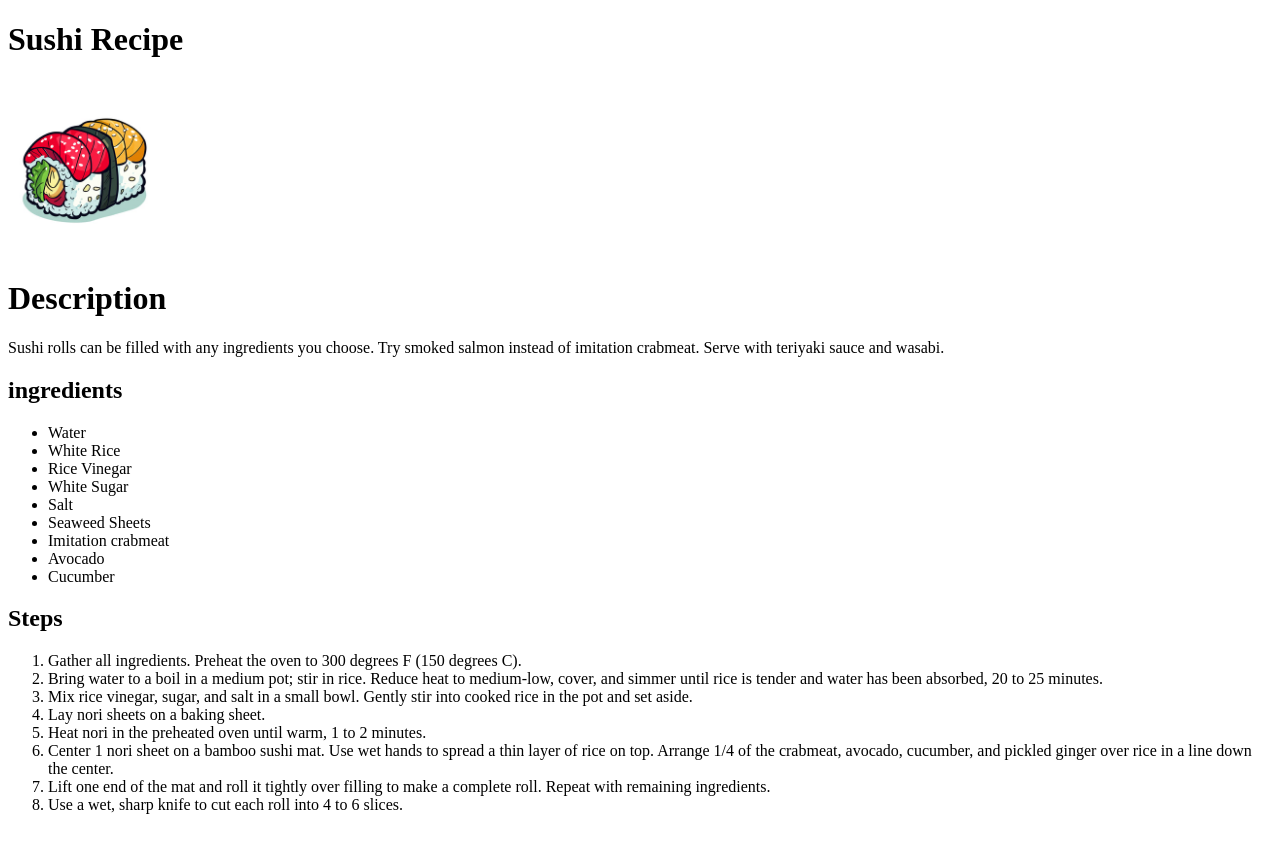
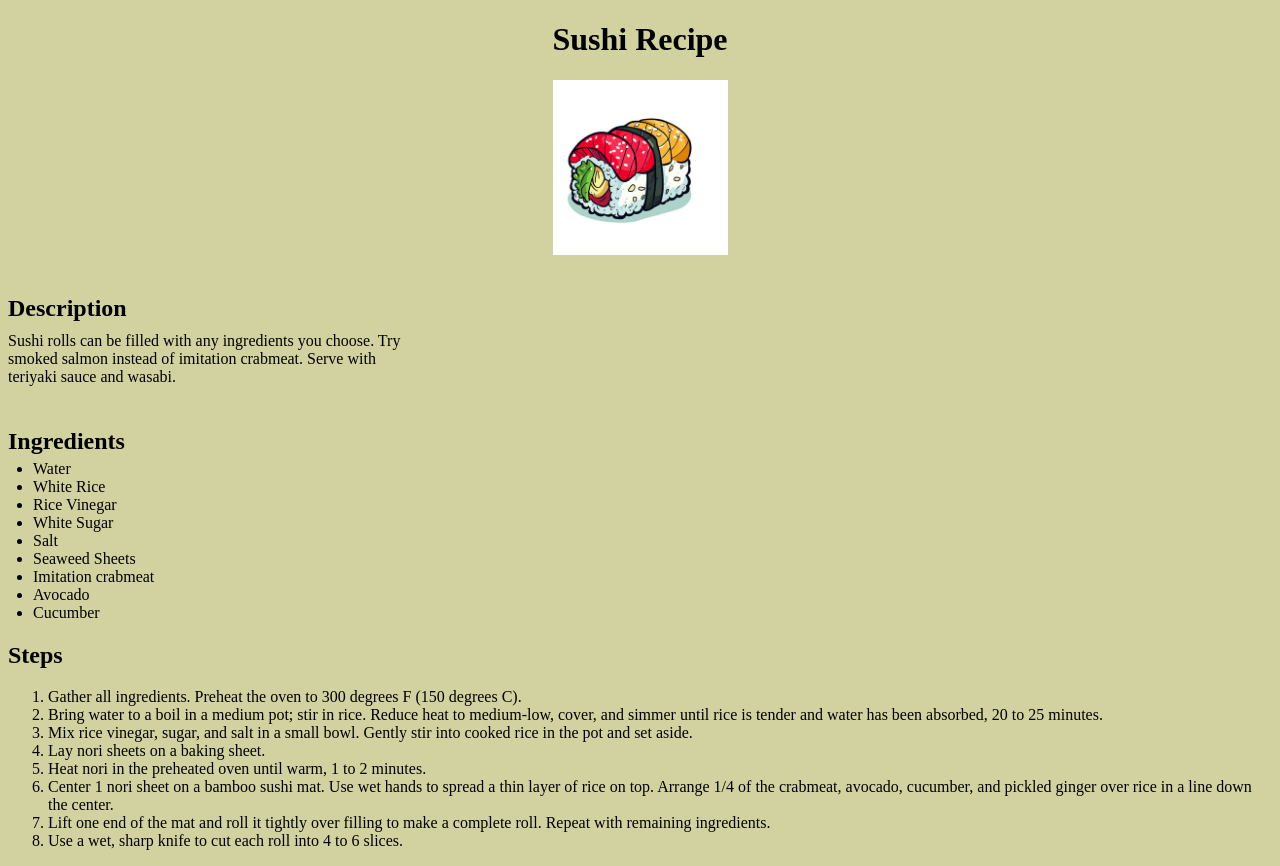
Before and after one commit to YanicB/odin-recipes, a plain HTML site: page recipes/sushi.html in a window 1280 px wide. Before the commit the page ends 830 px from the top, so only its background shows below. Drawn offline with Linux system fonts and the light colour scheme.

Commit message:
Added CSS to all the recipe pages, might want to alter later for better use

```diff
--- a/recipes/sushi.html
+++ b/recipes/sushi.html
@@ -4,24 +4,25 @@
     <head>
         <meta charset="UTF-8">
         <title>Sushi Recipe</title>
+        <link rel="stylesheet" type="text/css" href="../styles.css">
     </head>
 
     <body>
         <h1>Sushi Recipe</h1>
 
-        <img src="../images/sushi.jpg"alt="Sushi"height="175" width="175"
+        <img src="../images/sushi.jpg"alt="Sushi"height="175" width="175">
 
-        <p>
-        <h1>Description</h1>
-        </p>
+        <div class="de-title">
+        <h2>Description</h2>
+        </div>
 
-         <p>
+         <p class="description">
             Sushi rolls can be filled with any ingredients you choose.
             Try smoked salmon instead of imitation crabmeat. Serve with teriyaki sauce and wasabi.
         </p>
 
-        <h2>ingredients</h2>
-
+        <h2 class="ing-list">Ingredients</h2>
+        <div class="ingredients">
         <ul>
             <li>Water</li>
             <li>White Rice</li>
@@ -33,8 +34,8 @@
             <li>Avocado</li>
             <li>Cucumber</li>
         </ul>
-
-        <h2>Steps</h2>
+        </div>
+        <h2 class="s">Steps</h2>
 
         <ol>
             <li>Gather all ingredients. Preheat the oven to 300 degrees F (150 degrees C).</li>
--- /dev/null
+++ b/styles.css
@@ -0,0 +1,42 @@
+* {
+    color: black;
+    background-color: rgb(210, 210, 160);
+    font-family:'Times New Roman', Times, serif;
+}
+
+h1 {
+    text-align: center;
+}
+
+.de-title {
+    display: block;
+    margin-bottom:-30px;
+    margin-top: 40px;
+}
+
+img {
+    margin: auto;
+    display: block;
+
+}
+
+.description {
+    display: inline-block;
+    width: 400px;
+    height: 60px;
+    margin-top: 20px;
+}
+
+.ing-list {
+    display: block;
+}
+
+.ingredients {
+    display: block;
+    margin-left: -15px;
+    margin-top: -15px;
+}
+
+.s {
+    display: block;
+}
```
Also changed, not shown: index.html (+5 -2 lines), recipes/coffee.html (+9 -8 lines), recipes/pizza.html (+8 -6 lines).
